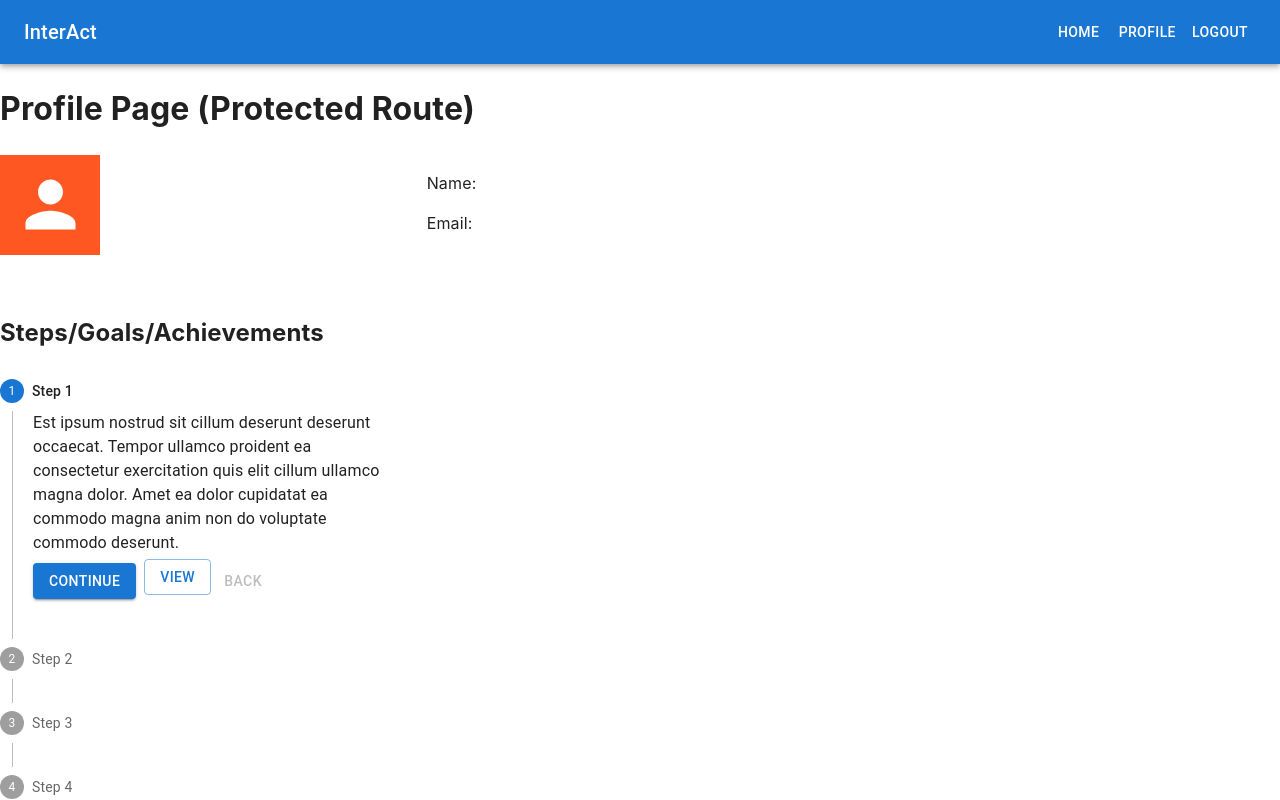
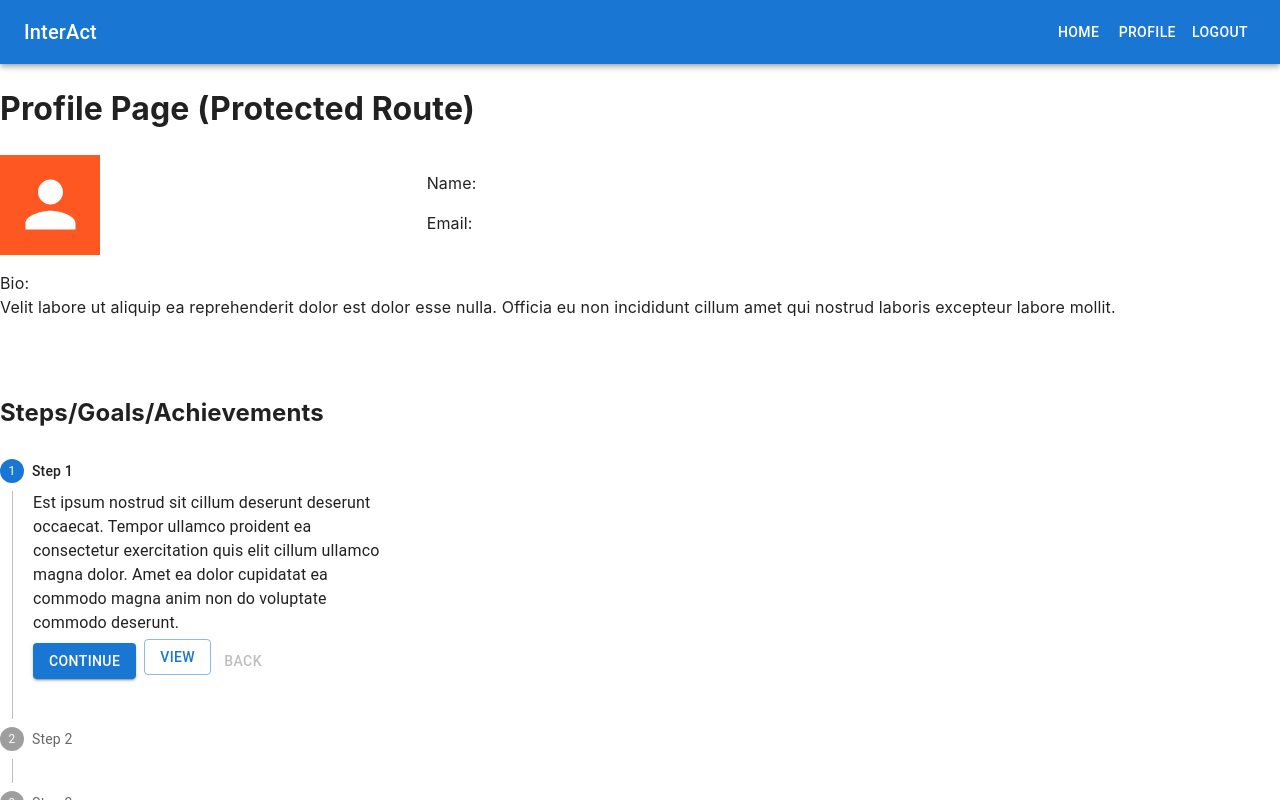
Before and after one commit to InterAct-Development/interact-frontend, a Next.js app: page /profile in a window 1280 px wide. Shown: the top 800 px of the page. Built offline with nearby package versions, Linux system fonts and the light colour scheme; no server answers; sample sign-in values are in the browser's storage.

Commit message:
Added bio in profile page

```diff
--- a/pages/profile.tsx
+++ b/pages/profile.tsx
@@ -18,6 +18,8 @@ const Profile: NextPage = () => {
 
   const [name, setName] = useState("");
   const [email, setEmail] = useState("");
+
+  const biography: string = "Velit labore ut aliquip ea reprehenderit dolor est dolor esse nulla. Officia eu non incididunt cillum amet qui nostrud laboris excepteur labore mollit."
 
   useEffect(() => {
     const { auth, userId, token } = appContext.state;
@@ -71,6 +73,15 @@ const Profile: NextPage = () => {
                 <p>{"Email: " + email ?? ""}</p>
               </Grid>
 
+              <Grid xs={12}>
+                <p>
+                  Bio:
+                  <br />
+                  {biography}
+                </p>
+              </Grid>
+
+
               <Grid xs={12} sx={{ marginTop: 5 }}>
                 <h2>Steps/Goals/Achievements</h2>
                 <VerticalLinearStepper />
```
